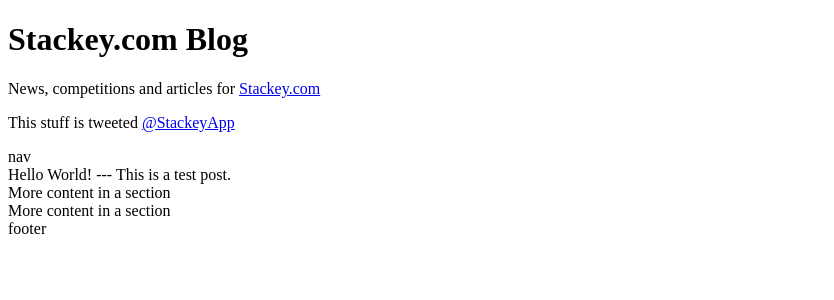
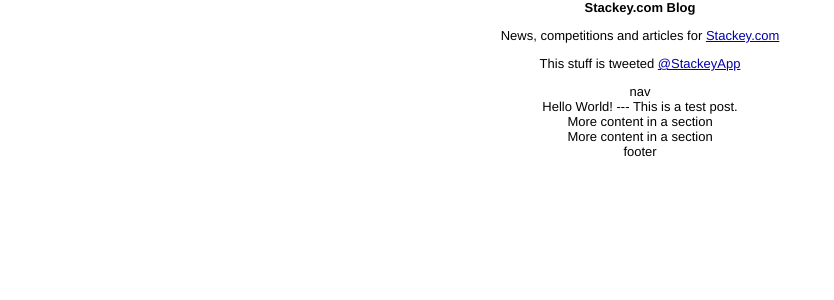
Before and after one commit to andyshora/stackey-blog, a Jekyll site: the page built from _posts/2014-08-20-hello-world.md, in a window 1280 px wide. Shown: the top 300 px of the page, without its empty margins (0-834 px from the left). Built offline with Jekyll 4.4.1, drawn with Linux system fonts in a browser that asks for light colours; Markdown is read by kramdown in place of the engine named in the settings.

Commit message:
Head updated in default layout

```diff
--- a/_layouts/default.html
+++ b/_layouts/default.html
@@ -3,8 +3,19 @@
 <head>
   <meta charset="UTF-8">
   <title>Stackey.com Blog</title>
+
+  <meta charset="utf-8">
+  <meta http-equiv="X-UA-Compatible" content="IE=edge,chrome=1">
+  <title>{{ page.title }}</title>
   <meta name="viewport" content="width=device-width, initial-scale=1.0">
-  <link href="assets/main.css" rel="stylesheet" type="text/css">
+
+  <!-- syntax highlighting CSS -->
+  <link rel="stylesheet" href="/css/syntax.css">
+
+  <!-- Custom CSS -->
+  <link rel="stylesheet" href="/css/main.css">
+
+  <!-- Fonts -->
   <link href="http://fonts.googleapis.com/css?family=Source+Sans+Pro:400,600|Prata" rel="stylesheet" type="text/css">
 </head>
 <body>
```
